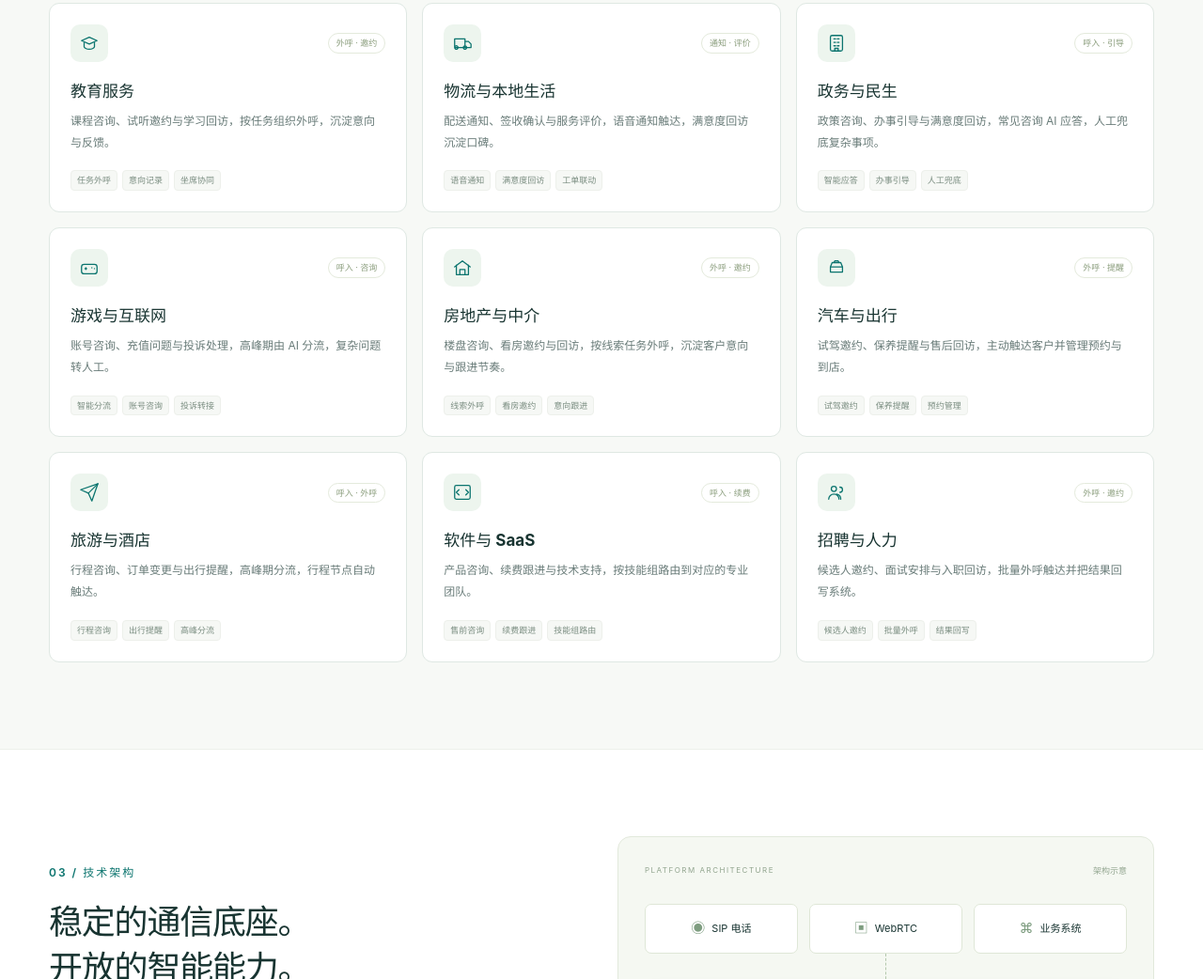
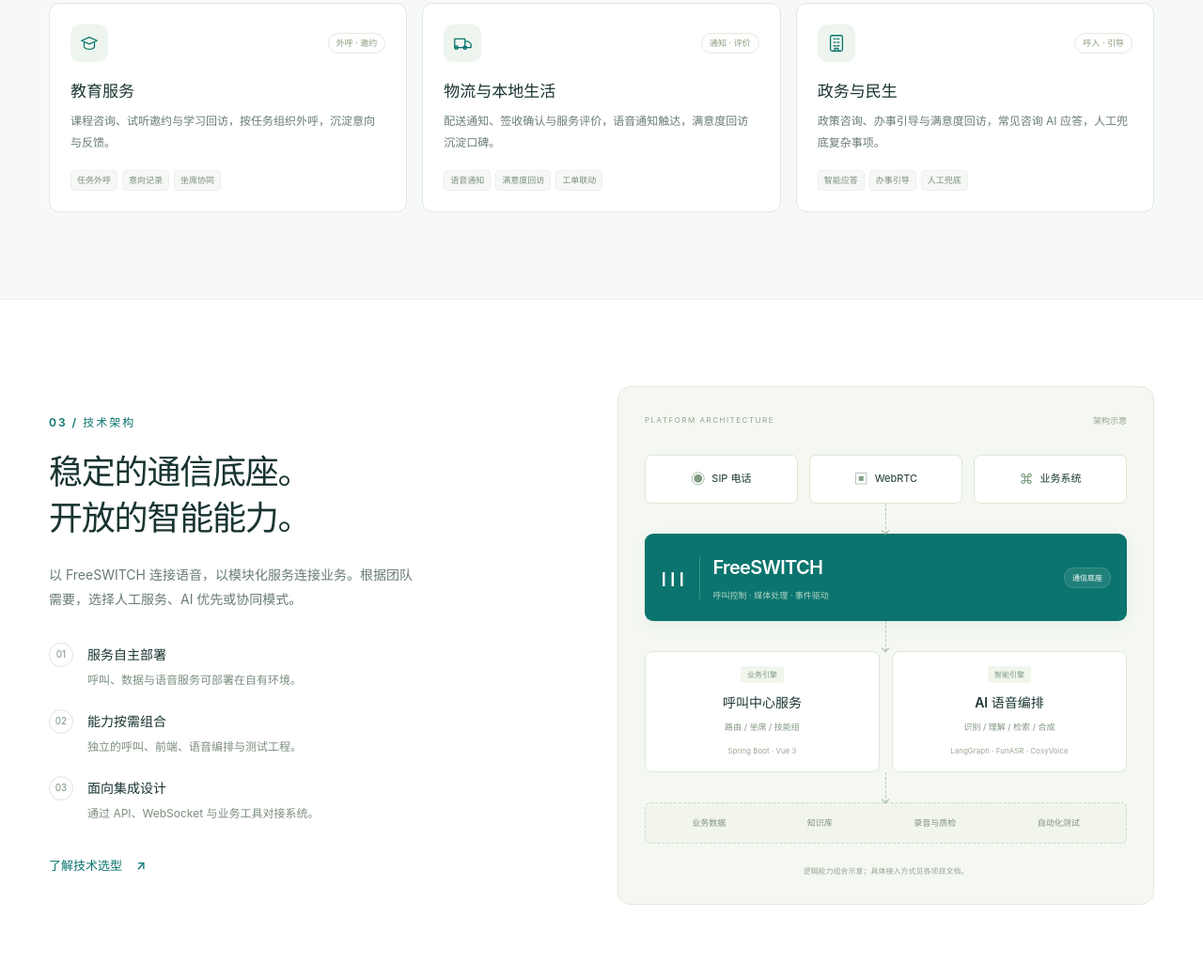
Before and after one commit to dongjb741280/voxhub-portal, a website: page index.html in a window 1280 px wide. Shown: the part 2820-3862 px from the top of the page at 94% size. Drawn offline with Linux system fonts and the light colour scheme.

Commit message:
revert: restore six industry scenarios
撤销 ea260e3 的行业场景扩充，恢复到 6 个行业场景。

Co-Authored-By: Claude <noreply@anthropic.com>

```diff
--- a/index.html
+++ b/index.html
@@ -102,12 +102,6 @@
           <article class="industry-card"><div class="industry-top"><span class="industry-icon"><svg viewBox="0 0 24 24"><path d="M12 5 3 9l9 4 9-4-9-4Z"/><path d="M6 11.5V16c0 1.2 2.7 3 6 3s6-1.8 6-3v-4.5"/></svg></span><span class="industry-type">外呼 · 邀约</span></div><h3>教育服务</h3><p>课程咨询、试听邀约与学习回访，按任务组织外呼，沉淀意向与反馈。</p><div class="tags"><span>任务外呼</span><span>意向记录</span><span>坐席协同</span></div></article>
           <article class="industry-card"><div class="industry-top"><span class="industry-icon"><svg viewBox="0 0 24 24"><path d="M3 7h12v10H3zM15 10h4l3 3v4h-7M7 17a2 2 0 1 0 0 .01M17 17a2 2 0 1 0 0 .01"/></svg></span><span class="industry-type">通知 · 评价</span></div><h3>物流与本地生活</h3><p>配送通知、签收确认与服务评价，语音通知触达，满意度回访沉淀口碑。</p><div class="tags"><span>语音通知</span><span>满意度回访</span><span>工单联动</span></div></article>
           <article class="industry-card"><div class="industry-top"><span class="industry-icon"><svg viewBox="0 0 24 24"><rect x="5" y="3" width="14" height="18" rx="2"/><path d="M9 7h2m2 0h2M9 11h2m2 0h2M9 15h2m2 0h2M10 21v-3h4v3"/></svg></span><span class="industry-type">呼入 · 引导</span></div><h3>政务与民生</h3><p>政策咨询、办事引导与满意度回访，常见咨询 AI 应答，人工兜底复杂事项。</p><div class="tags"><span>智能应答</span><span>办事引导</span><span>人工兜底</span></div></article>
-          <article class="industry-card"><div class="industry-top"><span class="industry-icon"><svg viewBox="0 0 24 24"><path d="M6 8h12a3 3 0 0 1 3 3v5a3 3 0 0 1-3 3H6a3 3 0 0 1-3-3v-5a3 3 0 0 1 3-3Z"/><path d="M7 13h2M8 12v2M15 12h.01M18 13h.01"/></svg></span><span class="industry-type">呼入 · 咨询</span></div><h3>游戏与互联网</h3><p>账号咨询、充值问题与投诉处理，高峰期由 AI 分流，复杂问题转人工。</p><div class="tags"><span>智能分流</span><span>账号咨询</span><span>投诉转接</span></div></article>
-          <article class="industry-card"><div class="industry-top"><span class="industry-icon"><svg viewBox="0 0 24 24"><path d="M3 11 12 4l9 7M5 9v11h14V9"/><path d="M9 20v-6h6v6"/></svg></span><span class="industry-type">外呼 · 邀约</span></div><h3>房地产与中介</h3><p>楼盘咨询、看房邀约与回访，按线索任务外呼，沉淀客户意向与跟进节奏。</p><div class="tags"><span>线索外呼</span><span>看房邀约</span><span>意向跟进</span></div></article>
-          <article class="industry-card"><div class="industry-top"><span class="industry-icon"><svg viewBox="0 0 24 24"><path d="M5 11 7 6h10l2 5M5 11h14v6H5zM7 17h.01M17 17h.01M9 6l1-2h4l1 2"/></svg></span><span class="industry-type">外呼 · 提醒</span></div><h3>汽车与出行</h3><p>试驾邀约、保养提醒与售后回访，主动触达客户并管理预约与到店。</p><div class="tags"><span>试驾邀约</span><span>保养提醒</span><span>预约管理</span></div></article>
-          <article class="industry-card"><div class="industry-top"><span class="industry-icon"><svg viewBox="0 0 24 24"><path d="m22 2-7 20-4-9-9-4 20-7Z"/><path d="M22 2 11 13"/></svg></span><span class="industry-type">呼入 · 外呼</span></div><h3>旅游与酒店</h3><p>行程咨询、订单变更与出行提醒，高峰期分流，行程节点自动触达。</p><div class="tags"><span>行程咨询</span><span>出行提醒</span><span>高峰分流</span></div></article>
-          <article class="industry-card"><div class="industry-top"><span class="industry-icon"><svg viewBox="0 0 24 24"><rect x="3" y="4" width="18" height="16" rx="2"/><path d="m8 9-3 3 3 3m8-6 3 3-3 3"/></svg></span><span class="industry-type">呼入 · 续费</span></div><h3>软件与 SaaS</h3><p>产品咨询、续费跟进与技术支持，按技能组路由到对应的专业团队。</p><div class="tags"><span>售前咨询</span><span>续费跟进</span><span>技能组路由</span></div></article>
-          <article class="industry-card"><div class="industry-top"><span class="industry-icon"><svg viewBox="0 0 24 24"><circle cx="9" cy="8" r="3"/><path d="M3 20a6 6 0 0 1 12 0M16 6a3 3 0 0 1 0 6M17 20a6 6 0 0 0-5-6"/></svg></span><span class="industry-type">外呼 · 邀约</span></div><h3>招聘与人力</h3><p>候选人邀约、面试安排与入职回访，批量外呼触达并把结果回写系统。</p><div class="tags"><span>候选人邀约</span><span>批量外呼</span><span>结果回写</span></div></article>
         </div>
       </div>
     </div>
```
